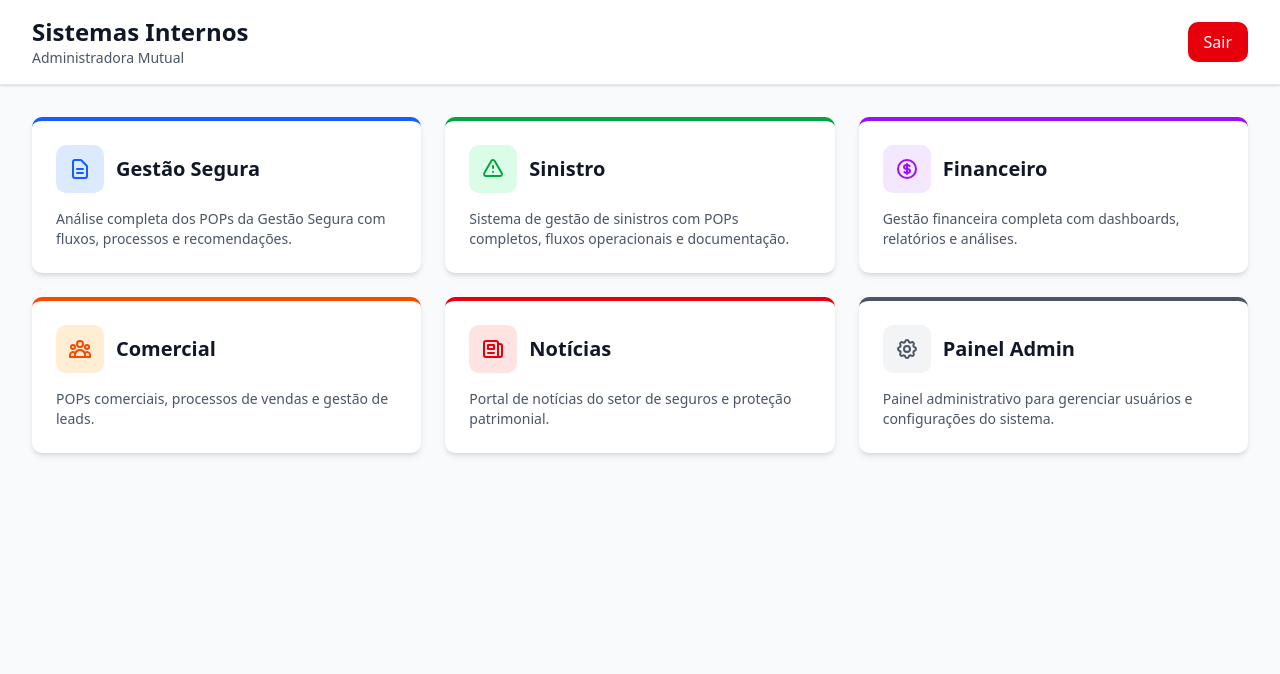
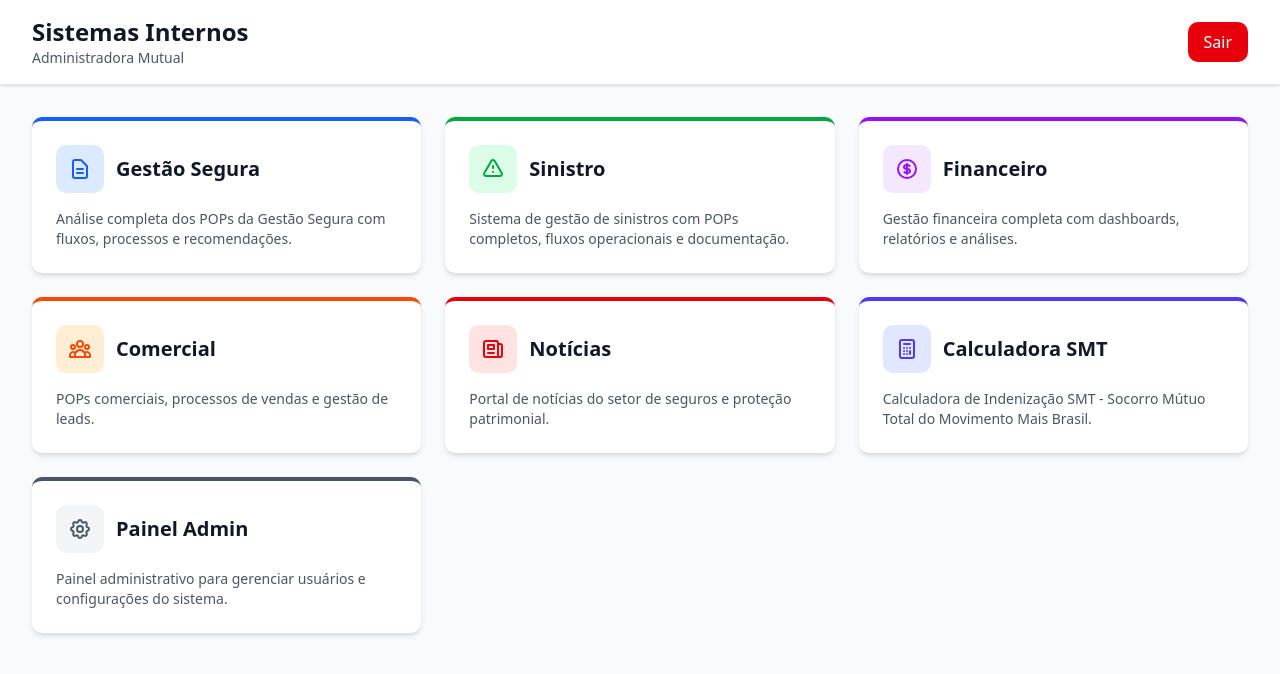
Before and after one commit to alessandro2401/administradora-mutual-novo, a React (Vite) app: page /sistemas-internos in a window 1280 px wide. Shown: the top 674 px of the page. Built offline with nearby package versions, Linux system fonts and the light colour scheme; no server answers; sample sign-in values are in the browser's storage.

Commit message:
feat: adicionar Calculadora SMT aos Sistemas Internos

```diff
--- a/src/components/SistemasInternos.jsx
+++ b/src/components/SistemasInternos.jsx
@@ -137,6 +137,26 @@ const SistemasInternos = () => {
             </p>
           </a>
 
+          {/* Card: Calculadora SMT */}
+          <a
+            href="https://total.administradoramutual.com.br"
+            target="_blank"
+            rel="noopener noreferrer"
+            className="bg-white rounded-lg shadow-md hover:shadow-lg transition-shadow p-6 border-t-4 border-indigo-600"
+          >
+            <div className="flex items-center mb-4">
+              <div className="w-12 h-12 bg-indigo-100 rounded-lg flex items-center justify-center">
+                <svg className="w-6 h-6 text-indigo-600" fill="none" stroke="currentColor" viewBox="0 0 24 24">
+                  <path strokeLinecap="round" strokeLinejoin="round" strokeWidth={2} d="M9 7h6m0 10v-3m-3 3h.01M9 17h.01M9 14h.01M12 14h.01M15 11h.01M12 11h.01M9 11h.01M7 21h10a2 2 0 002-2V5a2 2 0 00-2-2H7a2 2 0 00-2 2v14a2 2 0 002 2z" />
+                </svg>
+              </div>
+              <h2 className="ml-3 text-xl font-semibold text-gray-900">Calculadora SMT</h2>
+            </div>
+            <p className="text-gray-600 text-sm">
+              Calculadora de Indenização SMT - Socorro Mútuo Total do Movimento Mais Brasil.
+            </p>
+          </a>
+
           {/* Card: Painel Admin */}
           <a
             href="/admin"
```
